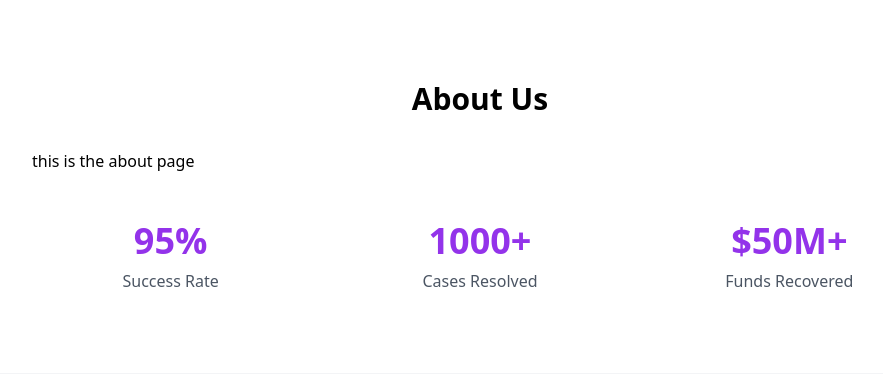
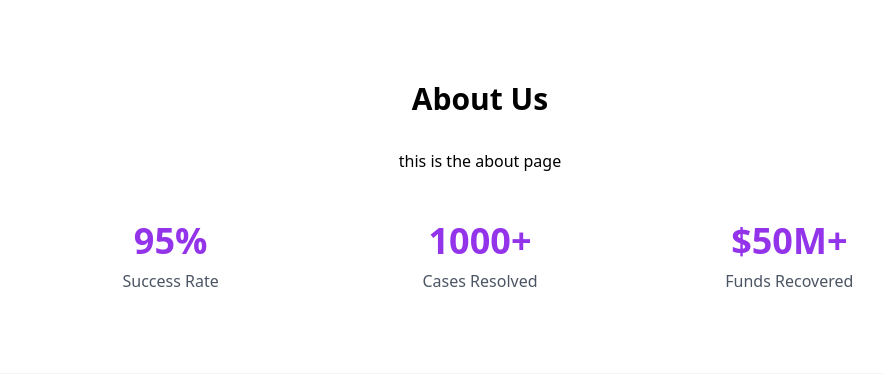
Before and after one commit to Daddiesammie/recoverapp, a Django app: page / in a window 1280 px wide. Shown: the part 799-1173 px from the top of the page, without its empty margins (160-1043 px from the left). Run offline with Django 5.2, Linux system fonts and the light colour scheme; data comes from the database, SQL or seed files in the repository; some libraries are stand-ins or nearby versions.

Commit message:
little change

```diff
--- a/cases/templates/cases/home.html
+++ b/cases/templates/cases/home.html
@@ -165,29 +165,36 @@
         </div>
 
  <!-- About Us Section -->
- <!-- About Us Section -->
- <section id="about" class="py-20 bg-white">
+<section id="about" class="py-20 bg-white">
     <div class="container mx-auto px-4">
         <h2 class="text-3xl font-bold text-center mb-8">About Us</h2>
         <div class="max-w-4xl mx-auto">
-            {{ site_settings.about|safe }}
+            <p class="text-center mb-8">{{ site_settings.about|safe }}</p>
             <div class="grid grid-cols-1 md:grid-cols-3 gap-8 mt-12">
                 <div class="text-center">
-                    <div class="text-purple-600 font-bold text-4xl mb-2">95%</div>
+                    <div class="text-purple-600 font-bold text-4xl mb-2">
+                        <span class="counter" data-target="95">0</span>%
+                    </div>
                     <p class="text-gray-600">Success Rate</p>
                 </div>
                 <div class="text-center">
-                    <div class="text-purple-600 font-bold text-4xl mb-2">1000+</div>
+                    <div class="text-purple-600 font-bold text-4xl mb-2">
+                        <span class="counter" data-target="1000">0</span>+
+                    </div>
                     <p class="text-gray-600">Cases Resolved</p>
                 </div>
                 <div class="text-center">
-                    <div class="text-purple-600 font-bold text-4xl mb-2">$50M+</div>
+                    <div class="text-purple-600 font-bold text-4xl mb-2">
+                        $<span class="counter" data-target="50">0</span>M+
+                    </div>
                     <p class="text-gray-600">Funds Recovered</p>
                 </div>
             </div>
         </div>
     </div>
 </section>
+
+
 
 <!-- Services Section -->
 <section id="services" class="py-20 bg-gray-100">
@@ -692,5 +699,48 @@
     // showNotification('Warning!', 'Please check your input.', 'warning');
     // showNotification('Info', 'Your session will expire soon.', 'info');
     </script>
+    <script>
+        document.addEventListener('DOMContentLoaded', () => {
+            const counters = document.querySelectorAll('.counter');
+            const speed = 200; // The lower the slower
+
+            const animateCounter = (counter) => {
+                const target = +counter.getAttribute('data-target');
+                let count = 0;
+                const inc = target / speed;
+
+                const updateCount = () => {
+                    if (count < target) {
+                        count += inc;
+                        counter.innerText = Math.ceil(count);
+                        setTimeout(updateCount, 1);
+                    } else {
+                        counter.innerText = target;
+                    }
+                };
+
+                updateCount();
+            };
+
+            const observerOptions = {
+                root: null,
+                rootMargin: '0px',
+                threshold: 0.1
+            };
+
+            const observer = new IntersectionObserver((entries) => {
+                entries.forEach(entry => {
+                    if (entry.isIntersecting) {
+                        animateCounter(entry.target);
+                        observer.unobserve(entry.target);
+                    }
+                });
+            }, observerOptions);
+
+            counters.forEach(counter => {
+                observer.observe(counter);
+            });
+        });
+    </script>
 </body>
 </html>
```
